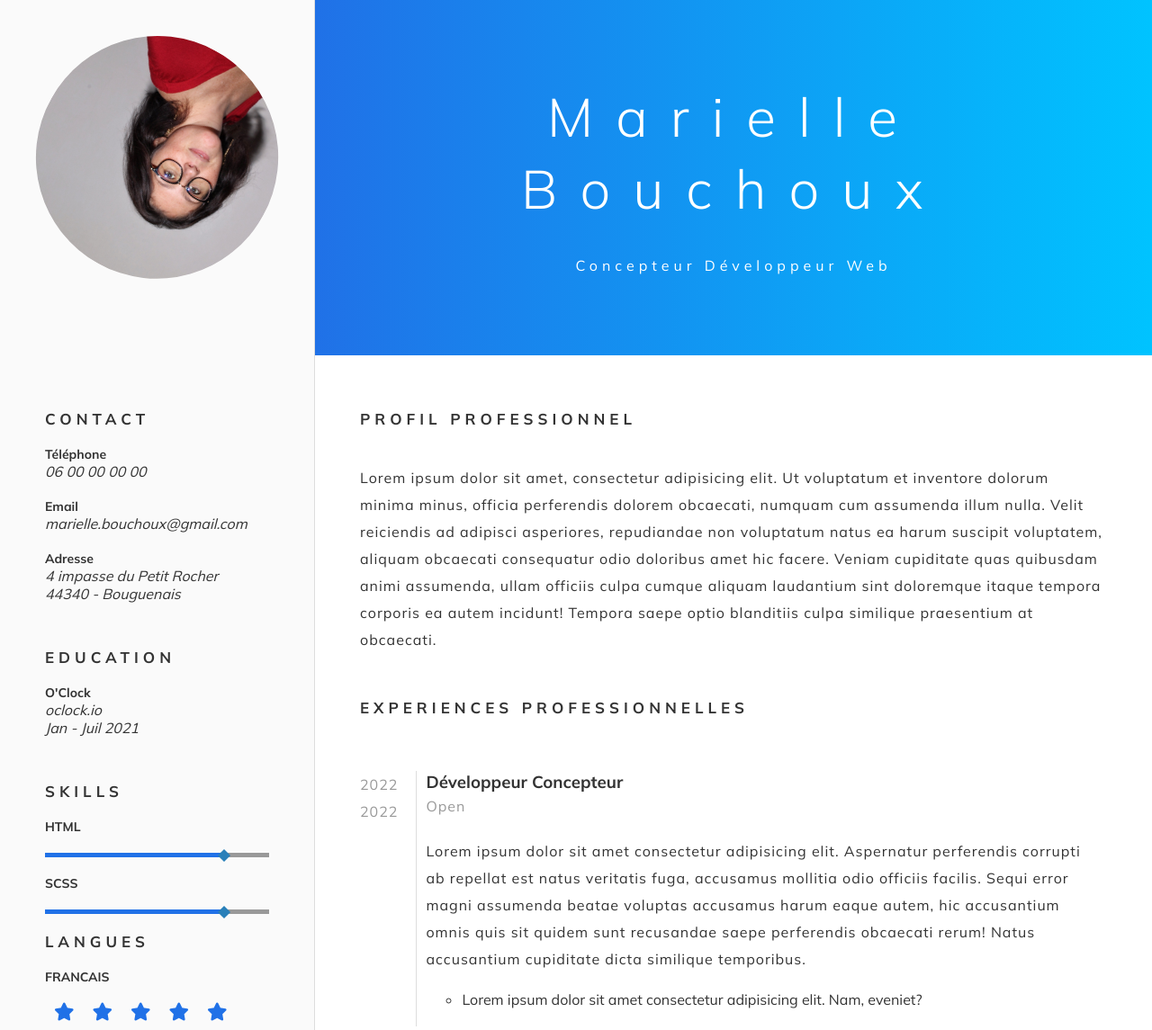
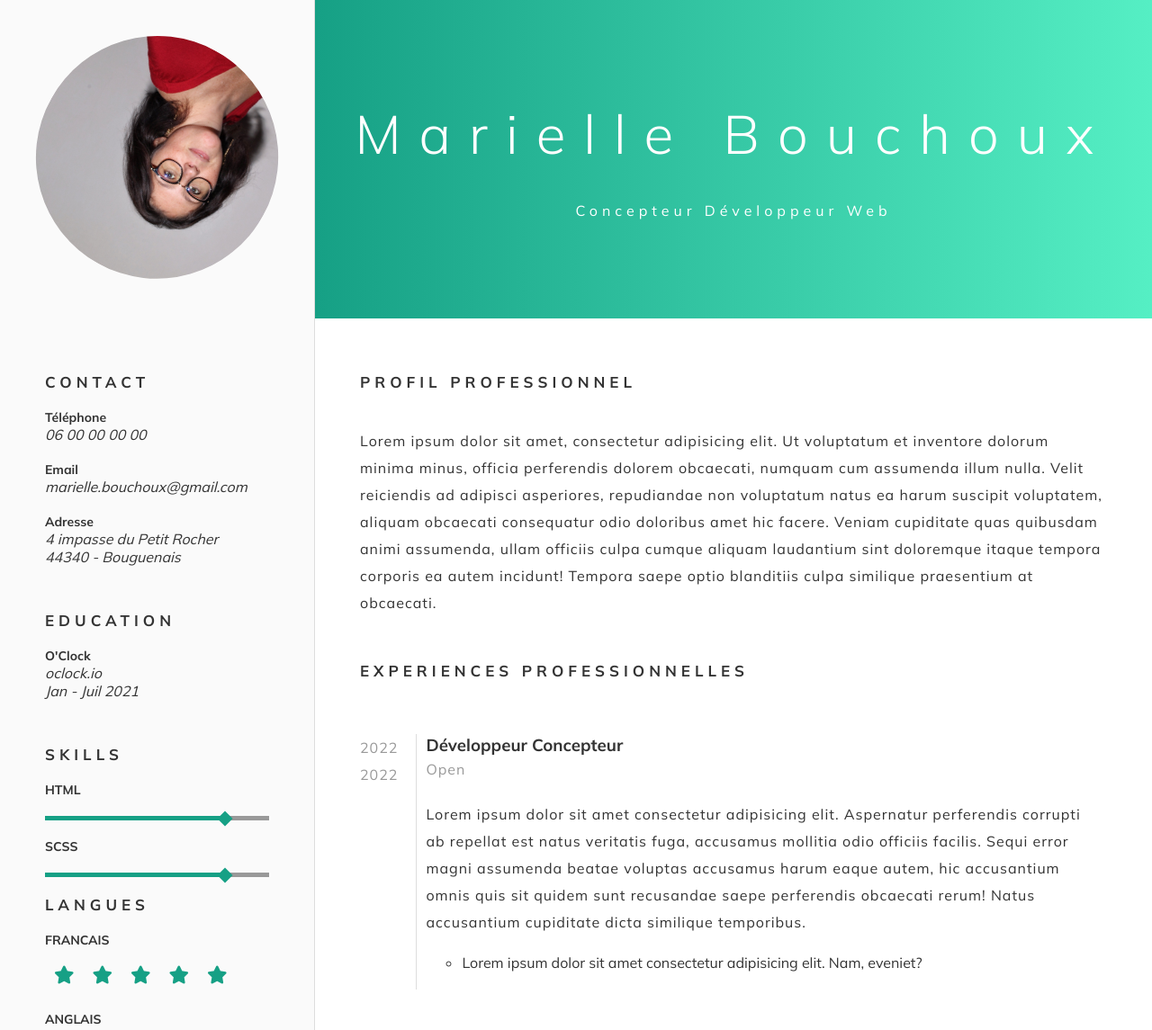
Before and after one commit to MarielleBouchoux/modele-cv, a website: page index.html in a window 1280 px wide. Shown: the top 1145 px of the page at 90% size. Drawn offline with Linux system fonts and the light colour scheme.

Commit message:
details + responsive xs

```diff
--- a/index.html
+++ b/index.html
@@ -22,7 +22,7 @@
   <body>
     <div class="grid-container">
       <header>
-        <h1>Marielle Bouchoux</h1>
+        <h1><span>M</span>arielle Bouchoux</h1>
         <p>Concepteur Développeur Web</p>
       </header>
       <section class="picture">
@@ -187,7 +187,7 @@
         </div>
       </main>
       <footer>
-        <h2 class="title-small">POUR ME CONTACTER</h2>
+        <h2 class="title-small">ENVOYEZ-MOI UN MESSAGE</h2>
         <form action="#">
           <i class="far fa-envelope prefix"></i>
           <input type="text" placeholder="Votre email" />
--- /dev/null
+++ b/scss/_animations.scss
@@ -0,0 +1,20 @@
+@keyframes bounce {
+  0% {
+    transform: rotate(-45deg);
+  }
+  10% {
+    transform: rotate(-35deg);
+  }
+  70% {
+    transform: rotate(20deg);
+  }
+  80% {
+    transform: rotate(-10deg);
+  }
+  90% {
+    transform: rotate(5deg);
+  }
+  100% {
+    transform: rotate(0deg);
+  }
+}
--- /dev/null
+++ b/scss/_media-queries.scss
@@ -0,0 +1,28 @@
+// most used media queries
+
+// Landscape phones and down
+@mixin xs {
+  @media (max-width: 480px) {
+    @content;
+  }
+}
+
+// Landscape phone to portrait tablet
+@mixin sm {
+  @media (max-width: 767px) {
+  }
+}
+
+// Portrait tablet to landscape and desktop
+@mixin md {
+  @media (max-width: 768px) and (max-width: 979px) {
+    @content;
+  }
+}
+
+// Large desktop
+@mixin xl {
+  @media (max-width: 1200px) {
+    @content;
+  }
+}
--- a/scss/style.scss
+++ b/scss/style.scss
@@ -2,6 +2,8 @@
 @import "base";
 @import "utils";
 @import "classes";
+@import "animations";
+@import "media-queries";
 
 .grid-container {
   display: grid;
@@ -11,6 +13,15 @@
     "footer footer" auto
     / 350px auto;
   min-height: 100vh;
+  @include xs {
+    grid:
+      "header" auto
+      "main" auto
+      "picture" auto
+      "aside" auto
+      "footer" auto
+      / auto;
+  }
 }
 
 header {
@@ -25,15 +36,26 @@ header {
   flex-direction: column;
   justify-content: center;
   align-items: center;
+  @include xs {
+    padding: 5rem 2rem;
+  }
   h1 {
     font-size: 6rem;
     line-height: 8rem;
     font-weight: 300;
-    letter-spacing: 2.5rem;
+    letter-spacing: 2rem;
     margin-bottom: 2.5rem;
+    @include xs {
+      font-size: 4rem;
+    }
   }
   p {
     letter-spacing: 0.5rem;
+  }
+  span {
+    // inline block pour que le rotate fonctionne sur le span
+    display: inline-block;
+    animation: bounce 2s;
   }
 }
 
@@ -79,12 +101,13 @@ aside {
       }
       .bar-skill-dot {
         position: absolute;
-        height: 10px;
-        width: 10px;
-        background: var(--dark);
+        height: 12px;
+        width: 12px;
+        background: var(--primary);
         left: calc(80% - 5px);
         top: -2.5px;
         transform: rotate(45deg);
+        // border-radius: 50%;
       }
     }
     .stars-container {
@@ -100,7 +123,18 @@ aside {
       display: flex;
       justify-content: start;
       align-items: center;
-      margin: 2rem 0;
+      padding: 1rem 1rem;
+      border-radius: 5px;
+      transition: all 0.2s;
+      cursor: pointer;
+      &:hover {
+        background: var(--border);
+        i {
+          color: var(--primary);
+          transform: scale(1.3);
+          transition: all 0.2s;
+        }
+      }
       i {
         flex: 0 0 50px;
         margin-right: 1rem;
@@ -117,6 +151,9 @@ aside {
 main {
   grid-area: main;
   padding: 5rem;
+  @include xs {
+    padding: 5rem 1.5rem;
+  }
   h2 {
     margin-bottom: 4rem;
   }
@@ -163,6 +200,9 @@ footer {
   color: white;
   padding: 5rem;
   background: var(--text);
+  @include xs {
+    padding: 5rem 1.5rem;
+  }
   h2 {
     margin-bottom: 3rem;
   }
@@ -194,11 +234,13 @@ footer {
         border-bottom-right-radius: 0.5rem;
       }
     }
-
     input {
       outline: 0;
       border: 0;
       min-width: 400px;
+      @include xs {
+        min-width: 200px;
+      }
       padding: 1rem 2rem;
       line-height: 2rem;
       &::placeholder {
--- a/scss/variables.scss
+++ b/scss/variables.scss
@@ -2,9 +2,12 @@
   --font-family: "Mulish", sans-serif;
 
   // colors
-  --light: #00c3ff;
-  --primary: #2071e7;
-  --dark: #2980b9;
+  // --light: #00c3ff;
+  --light: #55efc4;
+  // --primary: #2071e7;
+  --primary: #16a085;
+  // --dark: #2980b9;
+  --dark: #00a8ff;
   --text: #333;
   --background: #fafafa;
   --hint: #999;
```
Also changed, not shown: css/style.css, css/variables.css, 2 other files.
